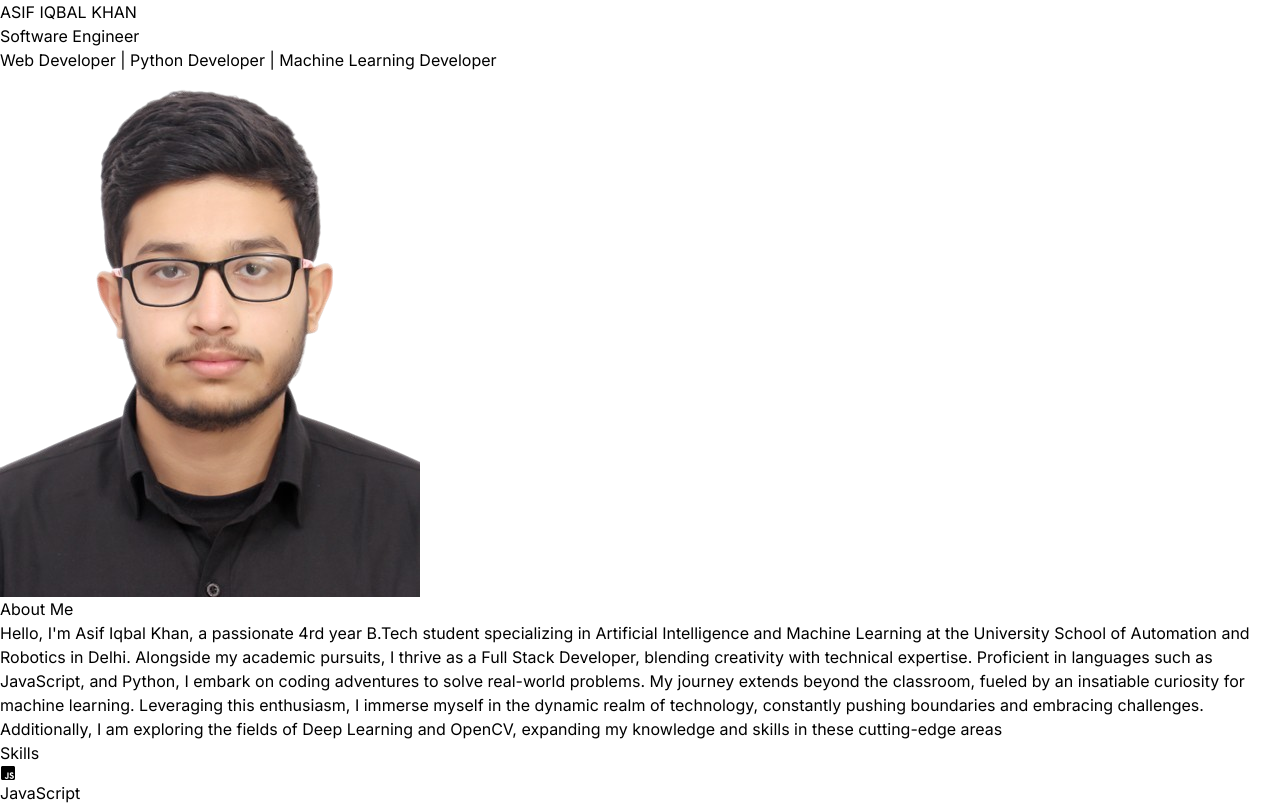
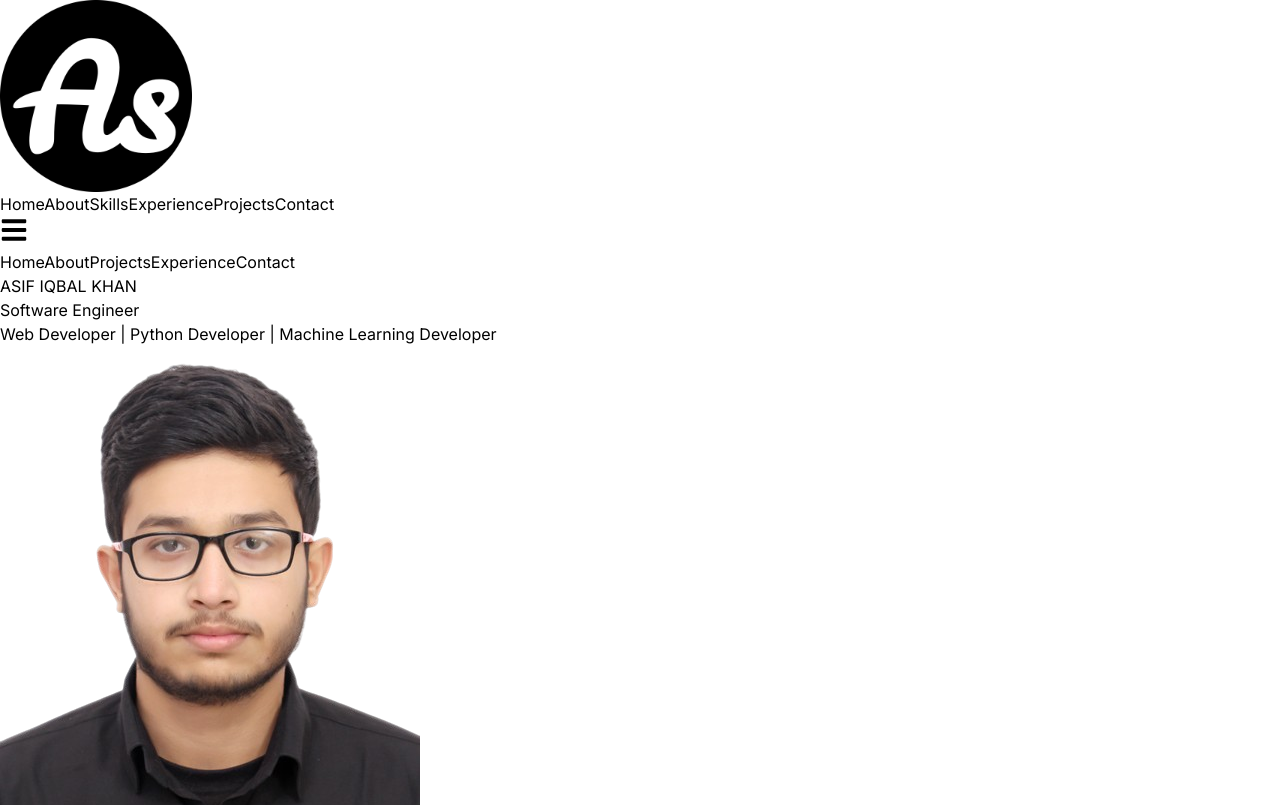
Before and after one commit to ASIF-Kh/myPortfolio, a React (Vite) app: page / in a window 1280 px wide. Shown: the top 805 px of the page. Built offline with nearby package versions, Linux system fonts and the light colour scheme.

Commit message:
nav bar updated

```diff
--- a/package.json
+++ b/package.json
@@ -13,7 +13,8 @@
     "framer-motion": "^11.3.30",
     "react": "^18.3.1",
     "react-dom": "^18.3.1",
-    "react-icons": "^5.3.0"
+    "react-icons": "^5.3.0",
+    "react-sticky": "^6.0.3"
   },
   "devDependencies": {
     "@eslint/js": "^9.9.0",
--- a/src/App.jsx
+++ b/src/App.jsx
@@ -21,6 +21,7 @@ function App() {
 
 
       <div className="container mx-auto px-8">
+      <NavBar/>
       <Hero />
       <About/>
       <Skills />
--- a/src/components/About.jsx
+++ b/src/components/About.jsx
@@ -3,7 +3,7 @@ import {ABOUT_TEXT} from '../constants/index'
 import { motion } from 'framer-motion'
 function About() {
   return (
-    <div className='border-b border-neutral-900 pb-4'>
+    <div id='about' className='border-b border-neutral-900 pb-4'>
         <motion.h2
         whileInView={{y: 0, opacity: 1}}
         initial={{y: -100, opacity: 0}}
--- a/src/components/Hero.jsx
+++ b/src/components/Hero.jsx
@@ -20,7 +20,7 @@ const container=(delay)=>{
 
 function Hero() {
   return (
-    <div className='border-b border-neutral-900 pb-4 lg:mb-35'>
+    <div id='home' className='border-b border-neutral-900 pb-4 lg:mb-35'>
 
         <div className='flex flex-wrap'>
             <div className='w-full lg:w-1/2'>
--- a/src/components/NavBar.jsx
+++ b/src/components/NavBar.jsx
@@ -1,17 +1,67 @@
-import React from 'react'
-import { FaLinkedinIn,FaGithub } from 'react-icons/fa'
-function NavBar() {
+import React, { useState } from 'react';
+import { FaBars, FaTimes } from 'react-icons/fa';
+import logo from '../assets/logo.png';
+const Navbar = () => {
+  const [isOpen, setIsOpen] = useState(false);
+
+  const toggleMenu = () => {
+    setIsOpen(!isOpen);
+  };
+
   return (
-    <nav className=' mb-20 flex items-center justify-between py-6'>
-        <div className='flex flex-shrink-0 items-center'>
-            <img className='mx-2 w-10' src='' alt="logo" />
+
+    <nav className="w-full shadow-lg mb-5">
+      <div className="container mx-auto px-4 py-4 flex justify-between items-center">
+        <div className="text-white text-2xl font-bold">
+          <a href="#home"><img className='w-10' src={logo} alt="" /></a>
         </div>
-        <div className='m-8 flex items-center justify-center gap-4 text-2xl'>
-            <FaLinkedinIn />
-            <FaGithub />
+        <div className="hidden md:flex space-x-8">
+          <a href="#Hero" className="text-gray-400 hover:text-white transition-colors">
+            Home
+          </a>
+          <a href="#about" className="text-gray-400 hover:text-white transition-colors">
+            About
+          </a>
+          <a href="#skills" className="text-gray-400 hover:text-white transition-colors">
+            Skills
+          </a>
+          <a href="#experience" className="text-gray-400 hover:text-white transition-colors">
+            Experience
+          </a>
+          <a href="#projects" className="text-gray-400 hover:text-white transition-colors">
+            Projects
+          </a>
+          <a href="#contact" className="text-gray-400 hover:text-white transition-colors">
+            Contact
+          </a>
         </div>
+        <div className="md:hidden">
+          <button onClick={toggleMenu} className="text-gray-400 hover:text-white focus:outline-none">
+            {isOpen ? <FaTimes size={28} /> : <FaBars size={28} />}
+          </button>
+        </div>
+      </div>
+      {/* Mobile Menu */}
+      <div className={`md:hidden ${isOpen ? 'block' : 'hidden'}`}>
+        <a href="#home" className="block px-4 py-2 text-gray-400 hover:text-white transition-colors">
+          Home
+        </a>
+        <a href="#about" className="block px-4 py-2 text-gray-400 hover:text-white transition-colors">
+          About
+        </a>
+        <a href="#projects" className="block px-4 py-2 text-gray-400 hover:text-white transition-colors">
+          Projects
+        </a>
+        <a href="#experience" className="block px-4 py-2 text-gray-400 hover:text-white transition-colors">
+          Experience
+        </a>
+        <a href="#contact" className="block px-4 py-2 text-gray-400 hover:text-white transition-colors">
+          Contact
+        </a>
+      </div>
     </nav>
-  )
-}
 
-export default NavBar
+  );
+};
+
+export default Navbar;
--- a/src/components/Skills.jsx
+++ b/src/components/Skills.jsx
@@ -18,8 +18,9 @@ const skillsData = [
 
 const Skills = () => {
   return (
-    <section className="py-10 text-center">
+    <section  className="py-10 text-center">
       <motion.h2
+      id='skills'
       whileInView={{y: 0, opacity: 1}}
       initial={{y: -100, opacity: 0}}
       transition={{duration: 1}}
```
Also changed, not shown: src/assets/logo.png (added).
